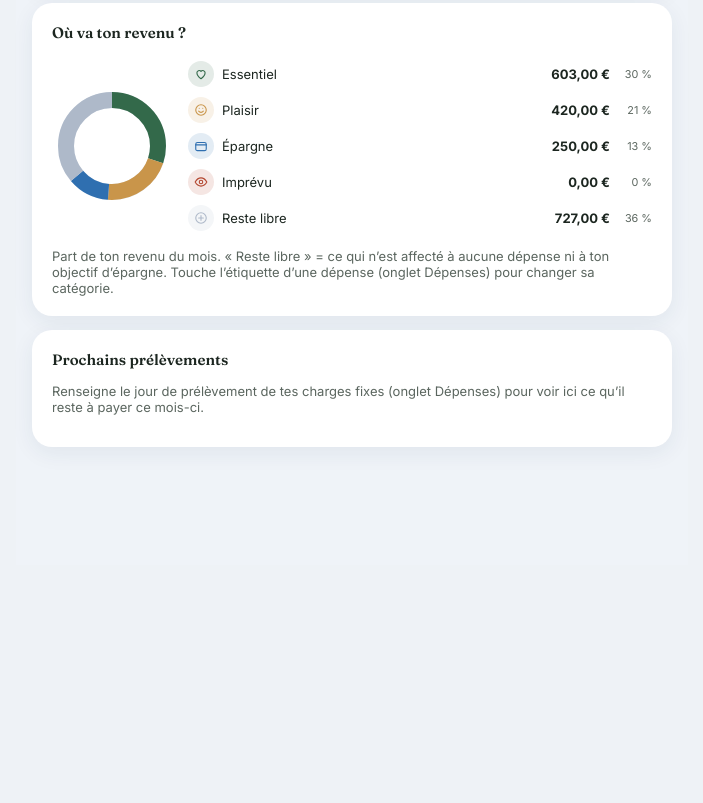
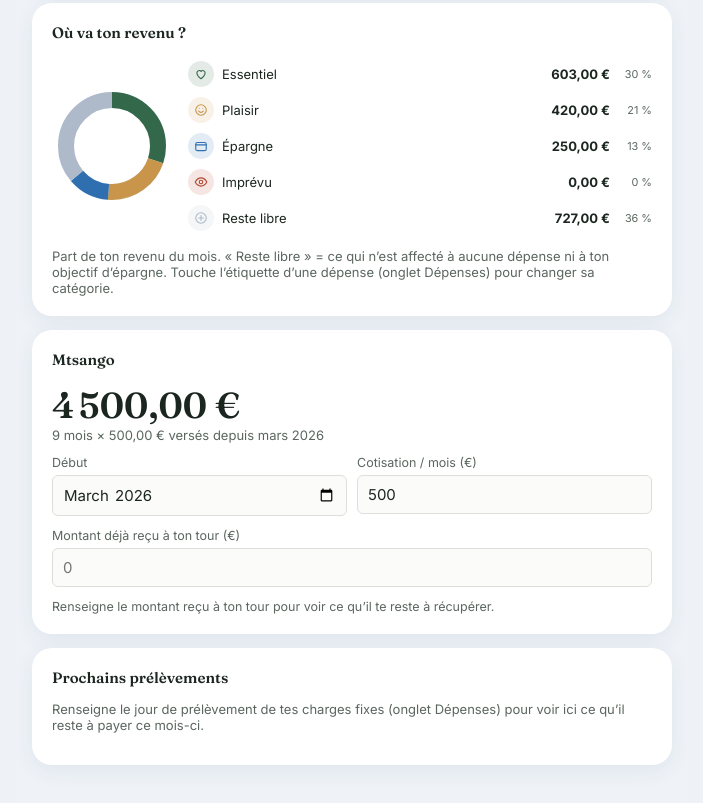
Before and after one commit to elanzizea-collab/Easy-Budget-, a plain HTML site: page index.html in a window 1280 px wide. Shown: the part 986-1789 px from the top of the page, without its empty margins (288-991 px from the left). Before the commit the page ends 1551 px from the top, so only its background shows below. Drawn offline with Linux system fonts and the light colour scheme.

Commit message:
Add files via upload

```diff
--- a/index.html
+++ b/index.html
@@ -223,6 +223,8 @@ html, body { background:#EEF2F6; }
 .bm-goal-top span { flex:1; }
 .bm-gbar { height:7px; background:#E6ECF3; border-radius:4px; overflow:hidden; margin-top:6px; }
 .bm-gbar i { display:block; height:100%; background:#2F6FB0; border-radius:4px; }
+.bm-mts-total { font-family:'Fraunces',serif; font-size:36px; font-weight:600; }
+.bm-mts-grid { display:grid; grid-template-columns:1fr 1fr; gap:10px; margin-top:12px; }
 </style>
 </head>
 <body>
@@ -296,6 +298,18 @@ html, body { background:#EEF2F6; }
       <h2>Où va ton revenu ?</h2>
       <div class="bm-donut-wrap"><svg id="bm-donut" viewBox="0 0 120 120"></svg><div id="bm-legend"></div></div>
       <p class="bm-sec-txt" style="margin:12px 0 0">Part de ton revenu du mois. « Reste libre » = ce qui n’est affecté à aucune dépense ni à ton objectif d’épargne. Touche l’étiquette d’une dépense (onglet Dépenses) pour changer sa catégorie.</p>
+    </div>
+
+    <div class="bm-card cur-only">
+      <h2>Mtsango</h2>
+      <div class="bm-mts-total" id="bm-mts-total">—</div>
+      <div class="bm-sec-txt" id="bm-mts-sub"></div>
+      <div class="bm-mts-grid">
+        <div class="bm-field"><label for="bm-mts-start">Début</label><input type="month" id="bm-mts-start"></div>
+        <div class="bm-field"><label for="bm-mts-monthly">Cotisation / mois (€)</label><input type="number" id="bm-mts-monthly" placeholder="500"></div>
+      </div>
+      <div class="bm-field"><label for="bm-mts-received">Montant déjà reçu à ton tour (€)</label><input type="number" id="bm-mts-received" placeholder="0"></div>
+      <div class="bm-hint" id="bm-mts-net"></div>
     </div>
 
     <div class="bm-card cur-only">
@@ -538,6 +552,7 @@ html, body { background:#EEF2F6; }
     renderItems('quotidien');
     renderHistory();
     renderJournal();
+    renderMtsInputs();
   }
 
   function categoryTotal(cat) {
@@ -650,6 +665,7 @@ html, body { background:#EEF2F6; }
     renderEntries();
     renderSavings();
     renderMonth();
+    renderMts();
     renderChart();
   }
 
@@ -1041,6 +1057,7 @@ html, body { background:#EEF2F6; }
     state.journal = state.journal || [];
     state.entries = state.entries || [];
     state.savings = state.savings || { goals: [], log: [] };
+    state.mtsango = state.mtsango || { start: '2026-03', monthly: 500, received: '' };
     ['fixe', 'quotidien'].forEach((cat) => state.categories[cat].forEach((it) => {
       if (!it.id) it.id = newId();
       if (!it.type) it.type = guessType(it.label);
@@ -1177,6 +1194,7 @@ html, body { background:#EEF2F6; }
       if (d.xm) { xMode = d.xm; xLine = null; renderSheet(); }
       if (d.xl) { xLine = d.xl === 'free' ? null : d.xl; renderSheet(); }
     });
+    ['start', 'monthly', 'received'].forEach((k) => root.querySelector('#bm-mts-' + k).addEventListener('input', (e) => { state.mtsango[k] = e.target.value; renderMts(); save(); }));
     root.querySelector('#bm-m-prev').addEventListener('click', () => goMonth(-1));
     root.querySelector('#bm-m-next').addEventListener('click', () => goMonth(1));
     root.querySelector('#bm-pot-add').addEventListener('click', () => openExpense(null, 'epargne'));
@@ -1272,6 +1290,21 @@ html, body { background:#EEF2F6; }
     root.querySelector('#bm-tips').innerHTML = out.slice(0, 4).map((t) => '<div class="bm-tip ' + t[0] + '">' + esc(t[1]) + '</div>').join('');
   }
 
+  function renderMtsInputs() {
+    root.querySelector('#bm-mts-start').value = state.mtsango.start || '';
+    root.querySelector('#bm-mts-monthly').value = state.mtsango.monthly;
+    root.querySelector('#bm-mts-received').value = state.mtsango.received;
+  }
+  function renderMts() {
+    const m = state.mtsango, st = String(m.start || '').split('-').map(Number), c = curMonth().split('-').map(Number);
+    const n = (st.length === 2 && st[0]) ? Math.max(0, (c[0] - st[0]) * 12 + (c[1] - st[1]) + 1) : 0;
+    const mon = parseFloat(m.monthly) || 0, total = n * mon, rec = parseFloat(m.received) || 0;
+    root.querySelector('#bm-mts-total').textContent = fmtEUR(total);
+    const lab = (st.length === 2 && st[0]) ? new Date(st[0], st[1] - 1, 1).toLocaleDateString('fr-FR', { month: 'long', year: 'numeric' }) : '—';
+    root.querySelector('#bm-mts-sub').textContent = n + ' mois × ' + fmtEUR(mon) + ' versés depuis ' + lab;
+    root.querySelector('#bm-mts-net').textContent = rec > 0 ? 'Déjà reçu : ' + fmtEUR(rec) + ' · reste à récupérer : ' + fmtEUR(total - rec) : 'Renseigne le montant reçu à ton tour pour voir ce qu’il te reste à récupérer.';
+  }
+
   function init() {
     load();
     migrate();
--- a/sw.js
+++ b/sw.js
@@ -1,4 +1,4 @@
-const CACHE = 'budget-v11';
+const CACHE = 'budget-v12';
 const FILES = ['./', 'index.html', 'manifest.webmanifest', 'icon-192.png', 'icon-512.png'];
 self.addEventListener('install', e => {
   e.waitUntil(caches.open(CACHE).then(c => c.addAll(FILES)));
```
